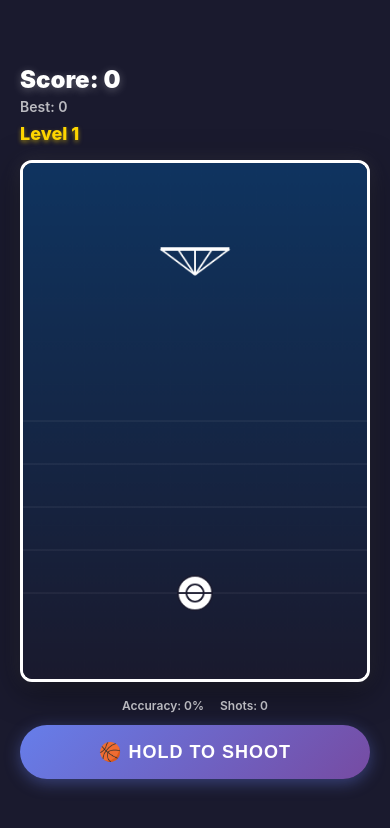
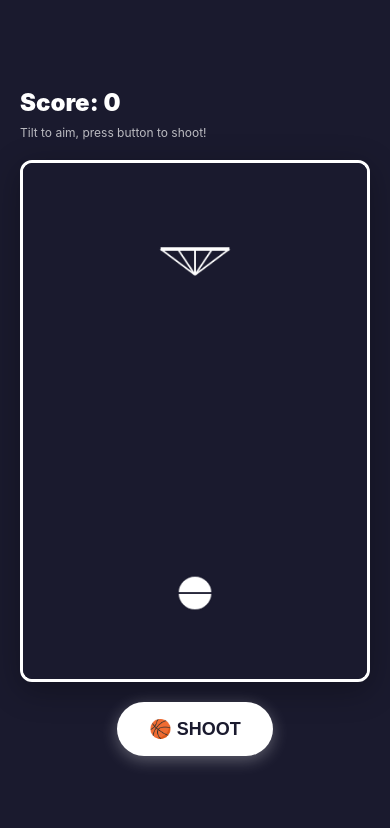
Before and after one commit to Arkady186/AVAstor, a React (Vite) app in the folder client/: page / in a window 390 px wide. Shown: the top 828 px of the page. Built offline with nearby package versions, Linux system fonts and the light colour scheme.

Commit message:
Simplify game: back to basic button shooting with hoop

```diff
--- a/client/src/components/BasketballGame.css
+++ b/client/src/components/BasketballGame.css
@@ -9,7 +9,6 @@
   padding: 20px;
   box-sizing: border-box;
   overflow: hidden;
-  position: relative;
 }
 
 .game-header {
@@ -17,88 +16,21 @@
   max-width: 400px;
   display: flex;
   justify-content: space-between;
-  align-items: flex-start;
-  margin-bottom: 16px;
+  align-items: center;
+  margin-bottom: 20px;
   color: #fff;
-  gap: 16px;
-}
-
-.score-info {
-  display: flex;
-  flex-direction: column;
-  gap: 4px;
 }
 
 .score {
   font-size: 24px;
   font-weight: 900;
   color: #fff;
-  text-shadow: 0 2px 8px rgba(255, 255, 255, 0.3);
 }
 
-.high-score {
-  font-size: 14px;
+.instructions {
+  font-size: 12px;
   color: rgba(255, 255, 255, 0.7);
-  font-weight: 600;
-}
-
-.stats-info {
-  display: flex;
-  flex-direction: column;
-  align-items: flex-end;
-  gap: 4px;
-}
-
-.level {
-  font-size: 18px;
-  font-weight: 800;
-  color: #ffd700;
-  text-shadow: 0 2px 4px rgba(255, 215, 0, 0.5);
-}
-
-.streak {
-  font-size: 14px;
-  font-weight: 700;
-  color: #ff6b6b;
-  animation: pulse 0.5s ease-in-out infinite;
-}
-
-@keyframes pulse {
-  0%, 100% {
-    transform: scale(1);
-  }
-  50% {
-    transform: scale(1.1);
-  }
-}
-
-.score-popup {
-  position: absolute;
-  top: 50%;
-  left: 50%;
-  transform: translate(-50%, -50%);
-  font-size: 48px;
-  font-weight: 900;
-  color: #ffd700;
-  text-shadow: 0 4px 16px rgba(255, 215, 0, 0.8);
-  animation: scorePop 1s ease-out forwards;
-  pointer-events: none;
-  z-index: 100;
-}
-
-@keyframes scorePop {
-  0% {
-    opacity: 0;
-    transform: translate(-50%, -50%) scale(0.5);
-  }
-  50% {
-    opacity: 1;
-    transform: translate(-50%, -50%) scale(1.2);
-  }
-  100% {
-    opacity: 0;
-    transform: translate(-50%, -50%) scale(1) translateY(-50px);
-  }
+  text-align: right;
 }
 
 .game-canvas {
@@ -108,103 +40,42 @@
   max-width: 100%;
   height: auto;
   display: block;
-  box-shadow: 0 8px 32px rgba(0, 0, 0, 0.5),
-              0 0 20px rgba(255, 255, 255, 0.1);
-}
-
-.power-bar-container {
-  width: 100%;
-  max-width: 400px;
-  margin-top: 12px;
-  padding: 0 20px;
-}
-
-.power-bar-label {
-  font-size: 12px;
-  color: rgba(255, 255, 255, 0.8);
-  margin-bottom: 4px;
-  text-align: center;
-  font-weight: 600;
-}
-
-.power-bar {
-  width: 100%;
-  height: 8px;
-  background: rgba(255, 255, 255, 0.2);
-  border-radius: 4px;
-  overflow: hidden;
-  position: relative;
-}
-
-.power-bar-fill {
-  height: 100%;
-  background: linear-gradient(90deg, #4ecdc4, #44a08d, #ffd700, #ff6b6b);
-  border-radius: 4px;
-  transition: width 0.1s linear;
-  box-shadow: 0 0 10px rgba(255, 215, 0, 0.5);
-  animation: powerGlow 1s ease-in-out infinite;
-}
-
-@keyframes powerGlow {
-  0%, 100% {
-    box-shadow: 0 0 10px rgba(255, 215, 0, 0.5);
-  }
-  50% {
-    box-shadow: 0 0 20px rgba(255, 215, 0, 0.8);
-  }
+  box-shadow: 0 8px 32px rgba(0, 0, 0, 0.3);
 }
 
 .game-footer {
   width: 100%;
   max-width: 400px;
-  margin-top: 16px;
+  margin-top: 20px;
   display: flex;
-  flex-direction: column;
-  gap: 12px;
-  align-items: center;
-}
-
-.game-stats {
-  display: flex;
-  gap: 16px;
-  font-size: 12px;
-  color: rgba(255, 255, 255, 0.7);
-  font-weight: 600;
+  justify-content: center;
 }
 
 .shoot-button {
-  padding: 18px 40px;
+  padding: 16px 32px;
   font-size: 18px;
   font-weight: 900;
-  background: linear-gradient(135deg, #667eea 0%, #764ba2 100%);
-  color: #fff;
+  background: #fff;
+  color: #1a1a2e;
   border: none;
   border-radius: 999px;
   cursor: pointer;
   transition: all 0.2s;
-  box-shadow: 0 4px 16px rgba(102, 126, 234, 0.4);
-  min-width: 200px;
-  text-transform: uppercase;
-  letter-spacing: 1px;
+  box-shadow: 0 4px 16px rgba(255, 255, 255, 0.3);
 }
 
 .shoot-button:hover:not(:disabled) {
   transform: scale(1.05);
-  box-shadow: 0 6px 20px rgba(102, 126, 234, 0.6);
+  box-shadow: 0 6px 20px rgba(255, 255, 255, 0.4);
 }
 
 .shoot-button:active:not(:disabled) {
   transform: scale(0.95);
-  box-shadow: 0 2px 8px rgba(102, 126, 234, 0.4);
 }
 
 .shoot-button:disabled {
   opacity: 0.5;
   cursor: not-allowed;
-}
-
-.shoot-button:not(:disabled):active {
-  background: linear-gradient(135deg, #764ba2 0%, #667eea 100%);
 }
 
 @media (max-width: 480px) {
@@ -218,12 +89,7 @@
     align-items: flex-start;
   }
 
-  .stats-info {
-    align-items: flex-start;
-  }
-
-  .shoot-button {
-    width: 100%;
-    padding: 16px;
+  .instructions {
+    text-align: left;
   }
 }
--- a/client/src/components/BasketballGame.tsx
+++ b/client/src/components/BasketballGame.tsx
@@ -7,52 +7,22 @@ interface Ball {
   vx: number
   vy: number
   radius: number
-  rotation: number
-}
-
-interface Particle {
-  x: number
-  y: number
-  vx: number
-  vy: number
-  life: number
-  maxLife: number
-  size: number
-}
-
-interface PowerBar {
-  value: number
-  max: number
 }
 
 export function BasketballGame() {
   const canvasRef = useRef<HTMLCanvasElement>(null)
   const [score, setScore] = useState(0)
-  const [highScore, setHighScore] = useState(0)
-  const [streak, setStreak] = useState(0)
   const [isShooting, setIsShooting] = useState(false)
   const [orientation, setOrientation] = useState({ beta: 0, gamma: 0 })
-  const [power, setPower] = useState(0)
-  const [isCharging, setIsCharging] = useState(false)
-  const [particles, setParticles] = useState<Particle[]>([])
-  const [showScoreAnimation, setShowScoreAnimation] = useState(false)
-  const [level, setLevel] = useState(1)
-  const [shots, setShots] = useState(0)
-  const [hits, setHits] = useState(0)
-
   const ballRef = useRef<Ball>({
     x: 0,
     y: 0,
     vx: 0,
     vy: 0,
     radius: 20,
-    rotation: 0,
   })
   const animationFrameRef = useRef<number>()
   const lastShakeTime = useRef<number>(0)
-  const powerChargeInterval = useRef<number>()
-  const hoopOffset = useRef<number>(0)
-  const hoopDirection = useRef<number>(1)
 
   const CANVAS_WIDTH = 400
   const CANVAS_HEIGHT = 600
@@ -63,59 +33,18 @@ export function BasketballGame() {
   const GRAVITY = 0.5
   const FRICTION = 0.98
   const BOUNCE = 0.7
-  const MAX_POWER = 100
-
-  // Загружаем рекорд из localStorage
-  useEffect(() => {
-    const saved = localStorage.getItem('basketball_highscore')
-    if (saved) {
-      setHighScore(parseInt(saved, 10))
-    }
-  }, [])
-
-  // Сохраняем рекорд
-  useEffect(() => {
-    if (score > highScore) {
-      setHighScore(score)
-      localStorage.setItem('basketball_highscore', score.toString())
-    }
-  }, [score, highScore])
-
-  // Обновляем уровень на основе счета
-  useEffect(() => {
-    const newLevel = Math.floor(score / 5) + 1
-    if (newLevel > level) {
-      setLevel(newLevel)
-    }
-  }, [score, level])
 
   const checkCollision = useCallback((ball: Ball): boolean => {
-    const dx = ball.x - (HOOP_X + hoopOffset.current)
+    // Проверка попадания в кольцо
+    const dx = ball.x - HOOP_X
     const dy = ball.y - HOOP_Y
     const distance = Math.sqrt(dx * dx + dy * dy)
 
+    // Попадание в кольцо (мяч проходит через центр кольца)
     if (distance < HOOP_WIDTH / 2 && ball.y > HOOP_Y - 5 && ball.y < HOOP_Y + 15) {
       return true
     }
     return false
-  }, [])
-
-  const createParticles = useCallback((x: number, y: number, count: number = 10) => {
-    const newParticles: Particle[] = []
-    for (let i = 0; i < count; i++) {
-      const angle = (Math.PI * 2 * i) / count
-      const speed = 2 + Math.random() * 3
-      newParticles.push({
-        x,
-        y,
-        vx: Math.cos(angle) * speed,
-        vy: Math.sin(angle) * speed,
-        life: 1,
-        maxLife: 1,
-        size: 3 + Math.random() * 4,
-      })
-    }
-    setParticles(prev => [...prev, ...newParticles])
   }, [])
 
   const resetBall = useCallback(() => {
@@ -125,10 +54,7 @@ export function BasketballGame() {
       vx: 0,
       vy: 0,
       radius: 20,
-      rotation: 0,
     }
-    setPower(0)
-    setIsCharging(false)
   }, [])
 
   useEffect(() => {
@@ -136,19 +62,16 @@ export function BasketballGame() {
   }, [resetBall])
 
   const handleShoot = useCallback(() => {
-    if (isShooting || isCharging) return
+    if (isShooting) return
 
     setIsShooting(true)
-    setIsCharging(false)
     const ball = ballRef.current
 
-    // Используем накопленную мощность для броска
-    const powerMultiplier = power / MAX_POWER
-    const maxSpeed = 12 + powerMultiplier * 8 // от 12 до 20
-
-    // Вычисляем скорость на основе наклона и мощности
-    ball.vx = (orientation.gamma / 90) * maxSpeed * (0.5 + powerMultiplier * 0.5)
-    ball.vy = -(Math.abs(orientation.beta) / 90) * maxSpeed - 6 - powerMultiplier * 4
+    // Вычисляем скорость броска на основе наклона устройства
+    // gamma влияет на горизонтальную скорость, beta на вертикальную
+    const maxSpeed = 15
+    ball.vx = (orientation.gamma / 90) * maxSpeed
+    ball.vy = -(Math.abs(orientation.beta) / 90) * maxSpeed - 8 // базовая скорость вверх
 
     // Ограничиваем максимальную скорость
     const speed = Math.sqrt(ball.vx * ball.vx + ball.vy * ball.vy)
@@ -156,45 +79,7 @@ export function BasketballGame() {
       ball.vx = (ball.vx / speed) * maxSpeed
       ball.vy = (ball.vy / speed) * maxSpeed
     }
-
-    setShots(prev => prev + 1)
-    setPower(0)
-
-    if (powerChargeInterval.current) {
-      clearInterval(powerChargeInterval.current)
-    }
-  }, [isShooting, isCharging, orientation, power])
-
-  const startCharging = useCallback(() => {
-    if (isShooting || isCharging) return
-
-    setIsCharging(true)
-    setPower(0)
-
-    powerChargeInterval.current = window.setInterval(() => {
-      setPower(prev => {
-        if (prev >= MAX_POWER) {
-          if (powerChargeInterval.current) {
-            clearInterval(powerChargeInterval.current)
-          }
-          return MAX_POWER
-        }
-        return prev + 2
-      })
-    }, 16) // ~60fps
-  }, [isShooting, isCharging])
-
-  const stopCharging = useCallback(() => {
-    if (powerChargeInterval.current) {
-      clearInterval(powerChargeInterval.current)
-    }
-    setIsCharging(false)
-    if (power > 10) {
-      handleShoot()
-    } else {
-      setPower(0)
-    }
-  }, [power, handleShoot])
+  }, [isShooting, orientation])
 
   useEffect(() => {
     const requestPermission = async () => {
@@ -241,13 +126,13 @@ export function BasketballGame() {
           if (x !== null && y !== null && z !== null) {
             const totalAcceleration = Math.sqrt(x * x + y * y + z * z)
 
+            // Определяем встряхивание (ускорение > 15)
             if (totalAcceleration > 15) {
               const now = Date.now()
+              // Защита от множественных срабатываний (минимум 500мс между бросками)
               if (now - lastShakeTime.current > 500) {
                 lastShakeTime.current = now
-                if (!isShooting && !isCharging) {
-                  startCharging()
-                }
+                handleShoot()
               }
             }
           }
@@ -290,40 +175,7 @@ export function BasketballGame() {
         console.error('Error removing listeners:', error)
       }
     }
-  }, [startCharging, isShooting, isCharging])
-
-  // Анимация кольца (движется на более высоких уровнях)
-  useEffect(() => {
-    if (level > 3) {
-      const interval = setInterval(() => {
-        hoopOffset.current += hoopDirection.current * (level - 2) * 0.5
-        if (hoopOffset.current > 50 || hoopOffset.current < -50) {
-          hoopDirection.current *= -1
-        }
-      }, 16)
-      return () => clearInterval(interval)
-    } else {
-      hoopOffset.current = 0
-    }
-  }, [level])
-
-  // Обновление частиц
-  useEffect(() => {
-    const interval = setInterval(() => {
-      setParticles(prev =>
-        prev
-          .map(p => ({
-            ...p,
-            x: p.x + p.vx,
-            y: p.y + p.vy,
-            vy: p.vy + 0.2, // гравитация для частиц
-            life: p.life - 0.02,
-          }))
-          .filter(p => p.life > 0)
-      )
-    }, 16)
-    return () => clearInterval(interval)
-  }, [])
+  }, [handleShoot])
 
   useEffect(() => {
     const canvas = canvasRef.current
@@ -335,69 +187,53 @@ export function BasketballGame() {
     const animate = () => {
       if (!ctx) return
 
+      // Очистка canvas
       ctx.fillStyle = '#1a1a2e'
       ctx.fillRect(0, 0, CANVAS_WIDTH, CANVAS_HEIGHT)
 
       const ball = ballRef.current
 
-      // Рисуем фон с градиентом
-      const gradient = ctx.createLinearGradient(0, 0, 0, CANVAS_HEIGHT)
-      gradient.addColorStop(0, '#0f3460')
-      gradient.addColorStop(1, '#1a1a2e')
-      ctx.fillStyle = gradient
-      ctx.fillRect(0, 0, CANVAS_WIDTH, CANVAS_HEIGHT)
-
-      // Рисуем линии поля
-      ctx.strokeStyle = 'rgba(255, 255, 255, 0.1)'
-      ctx.lineWidth = 1
-      for (let i = 0; i < 5; i++) {
-        ctx.beginPath()
-        ctx.moveTo(0, CANVAS_HEIGHT - 100 - i * 50)
-        ctx.lineTo(CANVAS_WIDTH, CANVAS_HEIGHT - 100 - i * 50)
-        ctx.stroke()
-      }
-
+      // Обновление позиции мяча при наклоне (если не брошен)
       if (!isShooting) {
+        // Плавное движение мяча при наклоне
         const targetX = CANVAS_WIDTH / 2 + (orientation.gamma / 90) * (CANVAS_WIDTH / 2 - ball.radius - 20)
         ball.x += (targetX - ball.x) * 0.1
+
+        // Ограничение по краям
         ball.x = Math.max(ball.radius, Math.min(CANVAS_WIDTH - ball.radius, ball.x))
       } else {
+        // Физика мяча после броска
         ball.vy += GRAVITY
         ball.x += ball.vx
         ball.y += ball.vy
-        ball.rotation += Math.sqrt(ball.vx * ball.vx + ball.vy * ball.vy) * 0.1
 
+        // Применяем трение
         ball.vx *= FRICTION
         ball.vy *= FRICTION
 
+        // Проверка попадания в кольцо
         if (checkCollision(ball)) {
           setScore(prev => prev + 1)
-          setHits(prev => prev + 1)
-          setStreak(prev => prev + 1)
-          setShowScoreAnimation(true)
-          createParticles(HOOP_X + hoopOffset.current, HOOP_Y, 15)
-
           setTimeout(() => {
-            setShowScoreAnimation(false)
             resetBall()
             setIsShooting(false)
-          }, 1000)
+          }, 500)
           return
         }
 
+        // Отскок от стен
         if (ball.x <= ball.radius || ball.x >= CANVAS_WIDTH - ball.radius) {
           ball.vx *= -BOUNCE
           ball.x = Math.max(ball.radius, Math.min(CANVAS_WIDTH - ball.radius, ball.x))
-          createParticles(ball.x, ball.y, 5)
         }
 
+        // Отскок от пола
         if (ball.y >= CANVAS_HEIGHT - ball.radius) {
           ball.vy *= -BOUNCE
           ball.y = CANVAS_HEIGHT - ball.radius
-          createParticles(ball.x, ball.y, 5)
 
+          // Если мяч почти остановился, сбрасываем
           if (Math.abs(ball.vy) < 0.5 && Math.abs(ball.vx) < 0.5) {
-            setStreak(0)
             setTimeout(() => {
               resetBall()
               setIsShooting(false)
@@ -405,8 +241,8 @@ export function BasketballGame() {
           }
         }
 
+        // Если мяч улетел вверх, сбрасываем
         if (ball.y < -ball.radius) {
-          setStreak(0)
           setTimeout(() => {
             resetBall()
             setIsShooting(false)
@@ -414,84 +250,41 @@ export function BasketballGame() {
         }
       }
 
-      // Рисуем кольцо с анимацией
-      const currentHoopX = HOOP_X + hoopOffset.current
+      // Рисуем кольцо
       ctx.strokeStyle = '#ffffff'
       ctx.lineWidth = 4
       ctx.beginPath()
-      ctx.moveTo(currentHoopX - HOOP_WIDTH / 2, HOOP_Y)
-      ctx.lineTo(currentHoopX + HOOP_WIDTH / 2, HOOP_Y)
+      ctx.moveTo(HOOP_X - HOOP_WIDTH / 2, HOOP_Y)
+      ctx.lineTo(HOOP_X + HOOP_WIDTH / 2, HOOP_Y)
       ctx.stroke()
 
-      // Сетка кольца с эффектом
+      // Рисуем сетку кольца
       ctx.strokeStyle = '#ffffff'
       ctx.lineWidth = 2
       for (let i = 0; i < 5; i++) {
-        const x = currentHoopX - HOOP_WIDTH / 2 + (HOOP_WIDTH / 4) * i
+        const x = HOOP_X - HOOP_WIDTH / 2 + (HOOP_WIDTH / 4) * i
         ctx.beginPath()
         ctx.moveTo(x, HOOP_Y)
-        ctx.lineTo(currentHoopX, HOOP_Y + 30)
+        ctx.lineTo(HOOP_X, HOOP_Y + 30)
         ctx.stroke()
       }
 
-      // Рисуем частицы
-      particles.forEach(particle => {
-        ctx.save()
-        ctx.globalAlpha = particle.life
-        ctx.fillStyle = `hsl(${60 + (1 - particle.life) * 60}, 100%, 70%)`
-        ctx.beginPath()
-        ctx.arc(particle.x, particle.y, particle.size, 0, Math.PI * 2)
-        ctx.fill()
-        ctx.restore()
-      })
-
-      // Рисуем мяч с вращением
-      ctx.save()
-      ctx.translate(ball.x, ball.y)
-      ctx.rotate(ball.rotation)
+      // Рисуем мяч
       ctx.fillStyle = '#ffffff'
       ctx.beginPath()
-      ctx.arc(0, 0, ball.radius, 0, Math.PI * 2)
+      ctx.arc(ball.x, ball.y, ball.radius, 0, Math.PI * 2)
       ctx.fill()
 
+      // Линии на мяче
       ctx.strokeStyle = '#1a1a2e'
       ctx.lineWidth = 2
       ctx.beginPath()
-      ctx.arc(0, 0, ball.radius, 0, Math.PI * 2)
+      ctx.arc(ball.x, ball.y, ball.radius, 0, Math.PI * 2)
       ctx.stroke()
       ctx.beginPath()
-      ctx.moveTo(-ball.radius, 0)
-      ctx.lineTo(ball.radius, 0)
+      ctx.moveTo(ball.x - ball.radius, ball.y)
+      ctx.lineTo(ball.x + ball.radius, ball.y)
       ctx.stroke()
-      ctx.beginPath()
-      ctx.arc(0, 0, ball.radius / 2, 0, Math.PI * 2)
-      ctx.stroke()
-      ctx.restore()
-
-      // Траектория мяча (при прицеливании)
-      if (!isShooting && isCharging) {
-        ctx.strokeStyle = `rgba(255, 255, 255, ${power / MAX_POWER * 0.5})`
-        ctx.lineWidth = 2
-        ctx.setLineDash([5, 5])
-        ctx.beginPath()
-        ctx.moveTo(ball.x, ball.y)
-
-        let trajX = ball.x
-        let trajY = ball.y
-        let trajVx = (orientation.gamma / 90) * (12 + (power / MAX_POWER) * 8)
-        let trajVy = -(Math.abs(orientation.beta) / 90) * (12 + (power / MAX_POWER) * 8) - 6
-
-        for (let i = 0; i < 30; i++) {
-          trajVy += GRAVITY
-          trajX += trajVx
-          trajY += trajVy
-          trajVx *= FRICTION
-          trajVy *= FRICTION
-          ctx.lineTo(trajX, trajY)
-        }
-        ctx.stroke()
-        ctx.setLineDash([])
-      }
 
       animationFrameRef.current = requestAnimationFrame(animate)
     }
@@ -503,60 +296,29 @@ export function BasketballGame() {
         cancelAnimationFrame(animationFrameRef.current)
       }
     }
-  }, [isShooting, orientation, checkCollision, resetBall, particles, power, isCharging, createParticles])
-
-  const accuracy = shots > 0 ? Math.round((hits / shots) * 100) : 0
+  }, [isShooting, orientation, checkCollision, resetBall])
 
   return (
     <div className="game-container">
       <div className="game-header">
-        <div className="score-info">
-          <div className="score">Score: {score}</div>
-          <div className="high-score">Best: {highScore}</div>
-        </div>
-        <div className="stats-info">
-          <div className="level">Level {level}</div>
-          {streak > 0 && <div className="streak">🔥 {streak} streak!</div>}
+        <div className="score">Score: {score}</div>
+        <div className="instructions">
+          {!isShooting ? 'Tilt to aim, press button to shoot!' : 'Ball in the air!'}
         </div>
       </div>
-
-      {showScoreAnimation && (
-        <div className="score-popup">+1! 🎯</div>
-      )}
-
       <canvas
         ref={canvasRef}
         width={CANVAS_WIDTH}
         height={CANVAS_HEIGHT}
         className="game-canvas"
       />
-
-      {isCharging && (
-        <div className="power-bar-container">
-          <div className="power-bar-label">Power</div>
-          <div className="power-bar">
-            <div
-              className="power-bar-fill"
-              style={{ width: `${power}%` }}
-            />
-          </div>
-        </div>
-      )}
-
       <div className="game-footer">
-        <div className="game-stats">
-          <div>Accuracy: {accuracy}%</div>
-          <div>Shots: {shots}</div>
-        </div>
         <button
           className="shoot-button"
-          onMouseDown={startCharging}
-          onMouseUp={stopCharging}
-          onTouchStart={startCharging}
-          onTouchEnd={stopCharging}
+          onClick={handleShoot}
           disabled={isShooting}
         >
-          {isCharging ? `⚡ ${Math.round(power)}%` : '🏀 HOLD TO SHOOT'}
+          🏀 SHOOT
         </button>
       </div>
     </div>
```
